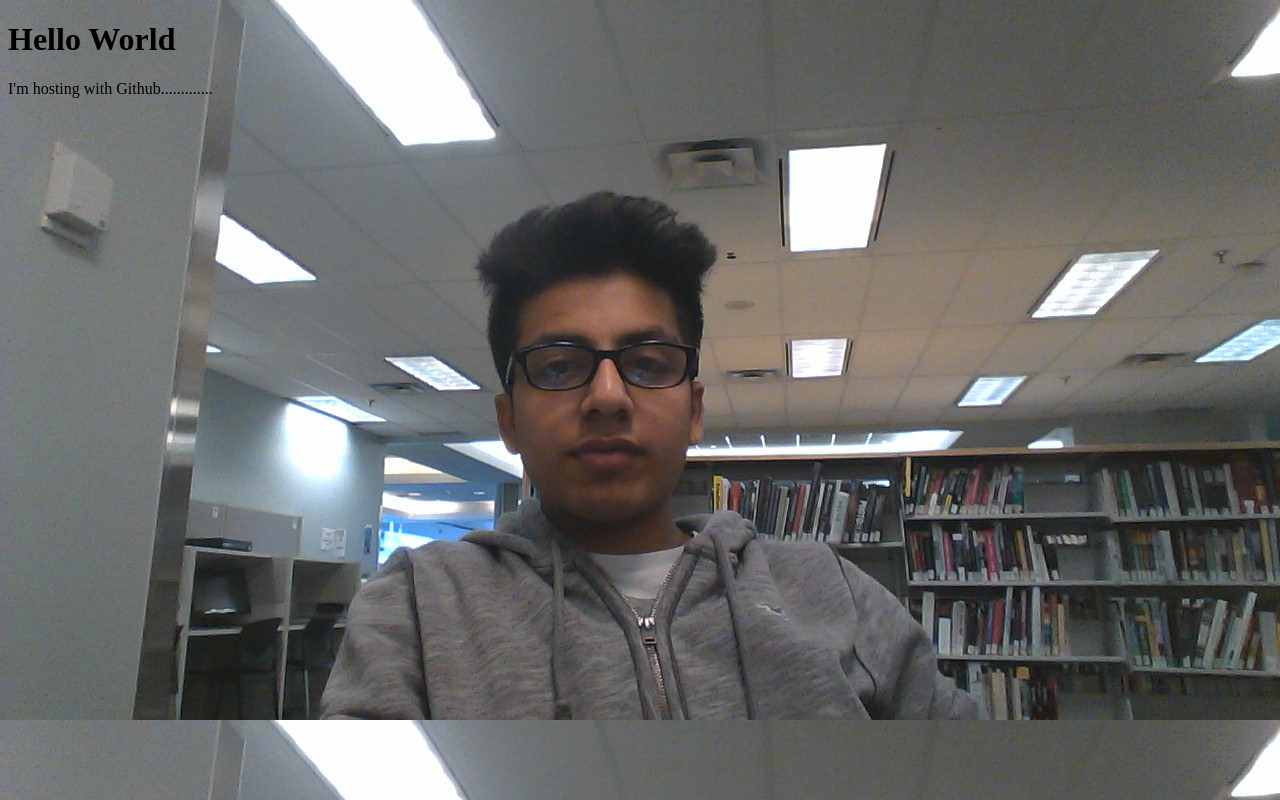
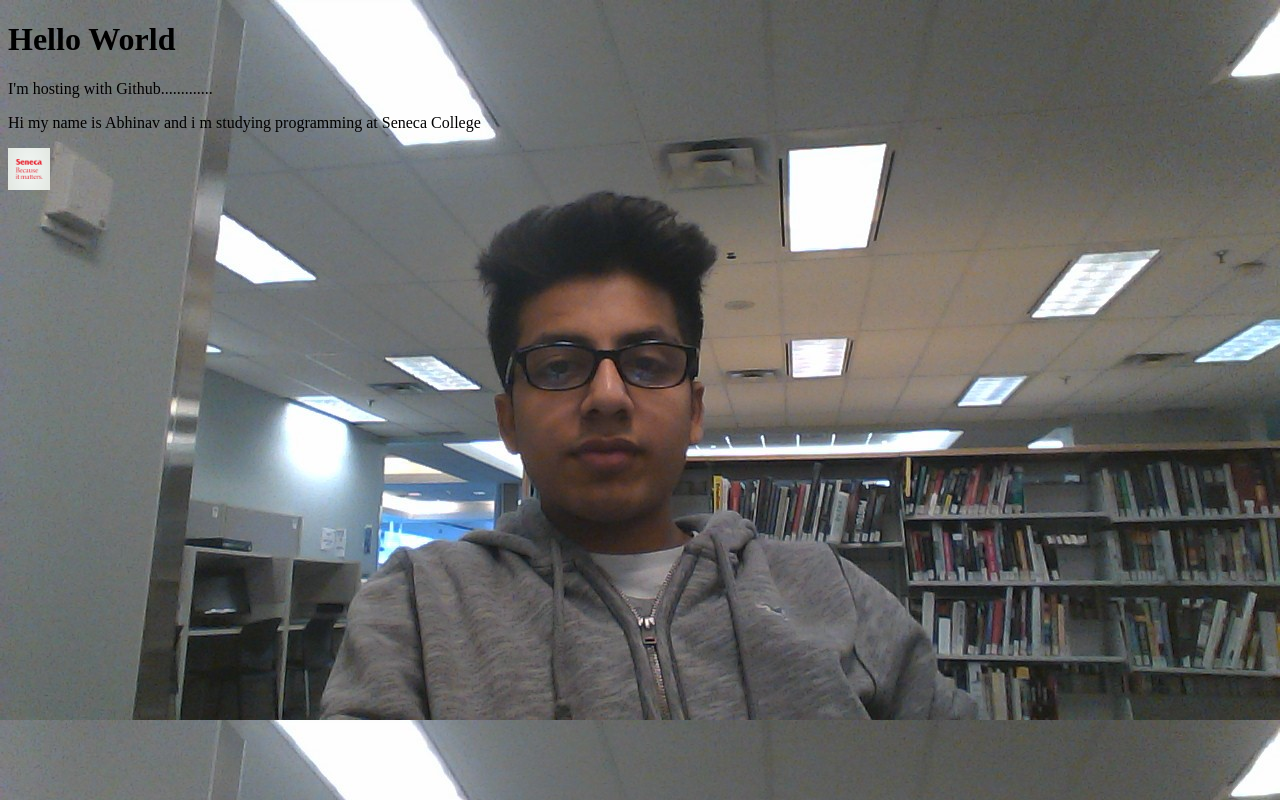
Before and after one commit to aabhinav1/aabhinav1.github.io, a plain HTML site: page index.html in a window 1280 px wide. Drawn offline with Linux system fonts and the light colour scheme.

Commit message:
Updating blog

```diff
--- a/index.html
+++ b/index.html
@@ -3,5 +3,9 @@
 <body style="background-image:url(Abhinav.JPG)">
 <h1>Hello World</h1>
 <p>I'm hosting with Github.............</p>
+<footer>
+<p> Hi my name is Abhinav and i m studying programming at Seneca College</p>
+<img src="Seneca.jpeg" alt="Seneca" width="42" height="42">
+</footer>
 </body>
 </html>
```
